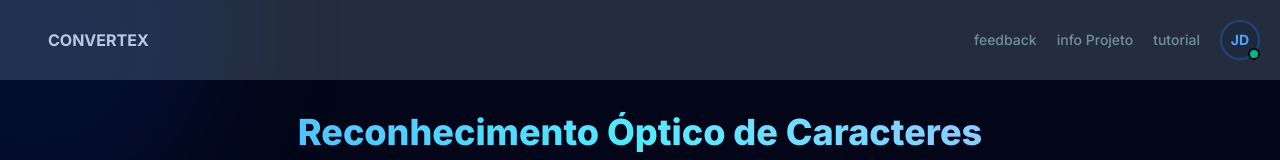
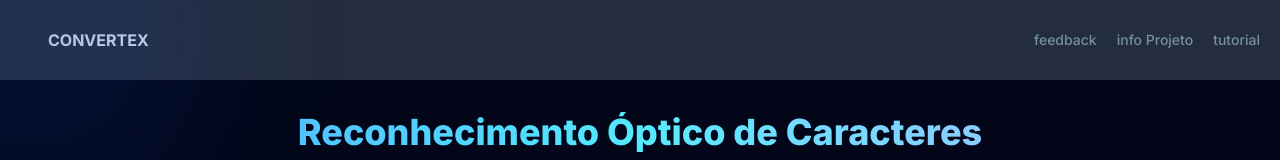
Before and after one commit to Thiago0018/Convertex-API, a React (Vite) app in the folder Convertex-Front-End/: page / in a window 1280 px wide. Shown: the top 160 px of the page. Built offline with nearby package versions, Linux system fonts and the light colour scheme; no server answers.

Commit message:
ajustes no header

```diff
--- a/Convertex-Front-End/src/components/layout/Header.tsx
+++ b/Convertex-Front-End/src/components/layout/Header.tsx
@@ -8,7 +8,6 @@ export function Header() {
 
     return (
         <header className="Header shrink-0">
-            {/* Adicionado flex-col para o menu cair para baixo no celular se aberto */}
             <div className="flex min-h-20 w-full flex-col items-stretch justify-between bg-[#242d3e] sm:flex-row">
 
                 {/* Linha do Logo + Botão Hambúrguer */}
@@ -38,7 +37,6 @@ export function Header() {
                     <ClickableText href="/" variant="default">feedback</ClickableText>
                     <ClickableText href="/" variant="default">info Projeto</ClickableText>
                     <ClickableText href="/" variant="default">tutorial</ClickableText>
-                    <Avatar name="John Doe" status="online" />
                 </div>
 
             </div>
--- a/Convertex-Front-End/src/index.css
+++ b/Convertex-Front-End/src/index.css
@@ -5,6 +5,7 @@
     --font-mono: 'JetBrains Mono', monospace;
 }
 
+/* Animação do Scanner */
 @keyframes scan {
 
     0%,
@@ -21,6 +22,10 @@
     animation: scan 2s cubic-bezier(0.4, 0, 0.6, 1) infinite;
 }
 
+.animate-scan {
+    animation: scan 2s cubic-bezier(0.4, 0, 0.6, 1) infinite;
+}
+
 body {
     font-family: var(--font-sans);
     -webkit-font-smoothing: antialiased;
```
Also changed, not shown: 1 other file (tests, documents, lock files or other folders).
